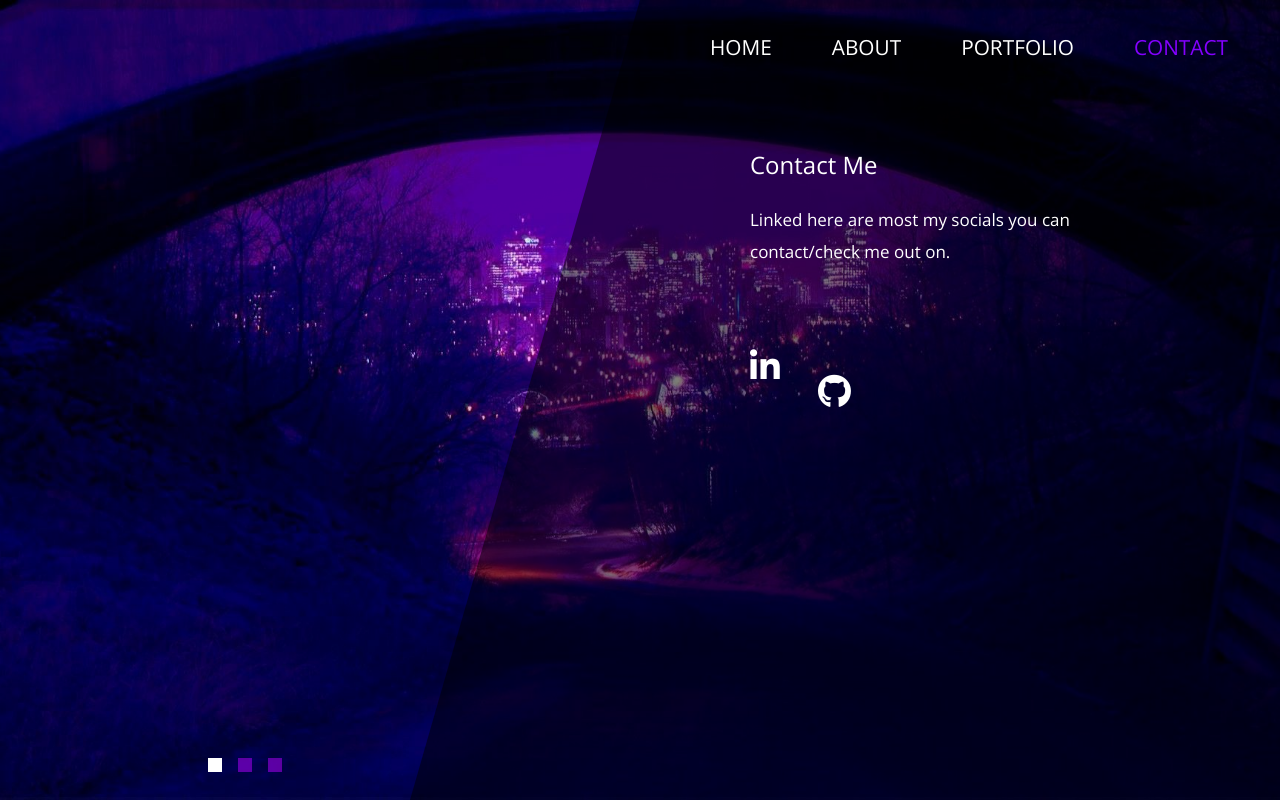
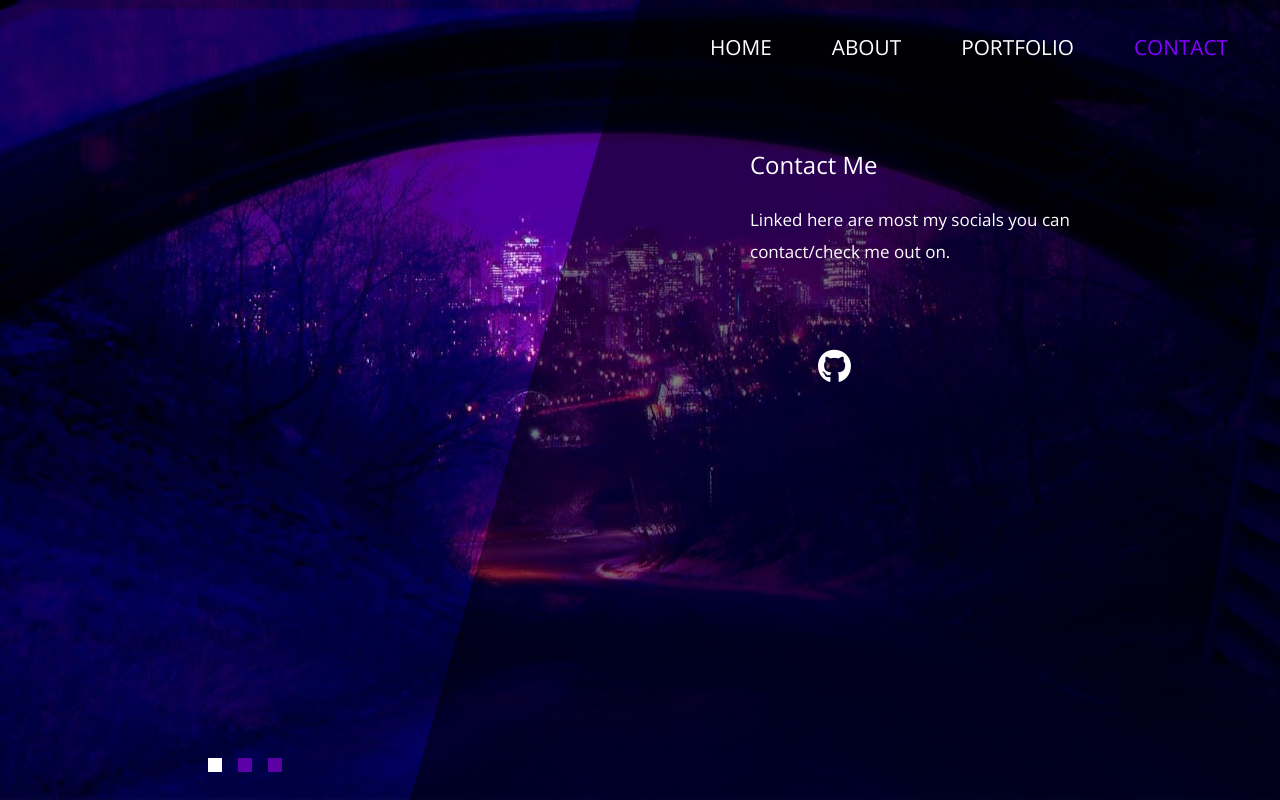
Before and after one commit to 8r47/8r47.github.io, a plain HTML site: page contact.html in a window 1280 px wide. Drawn offline with nearby package versions, Linux system fonts and the light colour scheme.

Commit message:
Update contact.html

```diff
--- a/contact.html
+++ b/contact.html
@@ -54,14 +54,8 @@
                         <h2 class="mb-4 tm-content-title">Contact Me</h2>
                         <p class="mb-85">Linked here are most my socials you can contact/check me out on.</p>
 
-                        <div class="social-media-icons-in">
-                            <a href="https://www.linkedin.com/in/braydenparkhurst/" target="_blank">
-                                <i class="fa-brands fa-linkedin fa-2xl"></i>
-                            </a>
-                        </div>
-
                         <div class="social-media-icons-gh">
-                            <a href="https://github.com/BraydenP07" target="_blank">
+                            <a href="https://github.com/8r47" target="_blank">
                                 <i class="fa-brands fa-github fa-2xl"></i>
                             </a>
                         </div>
```
